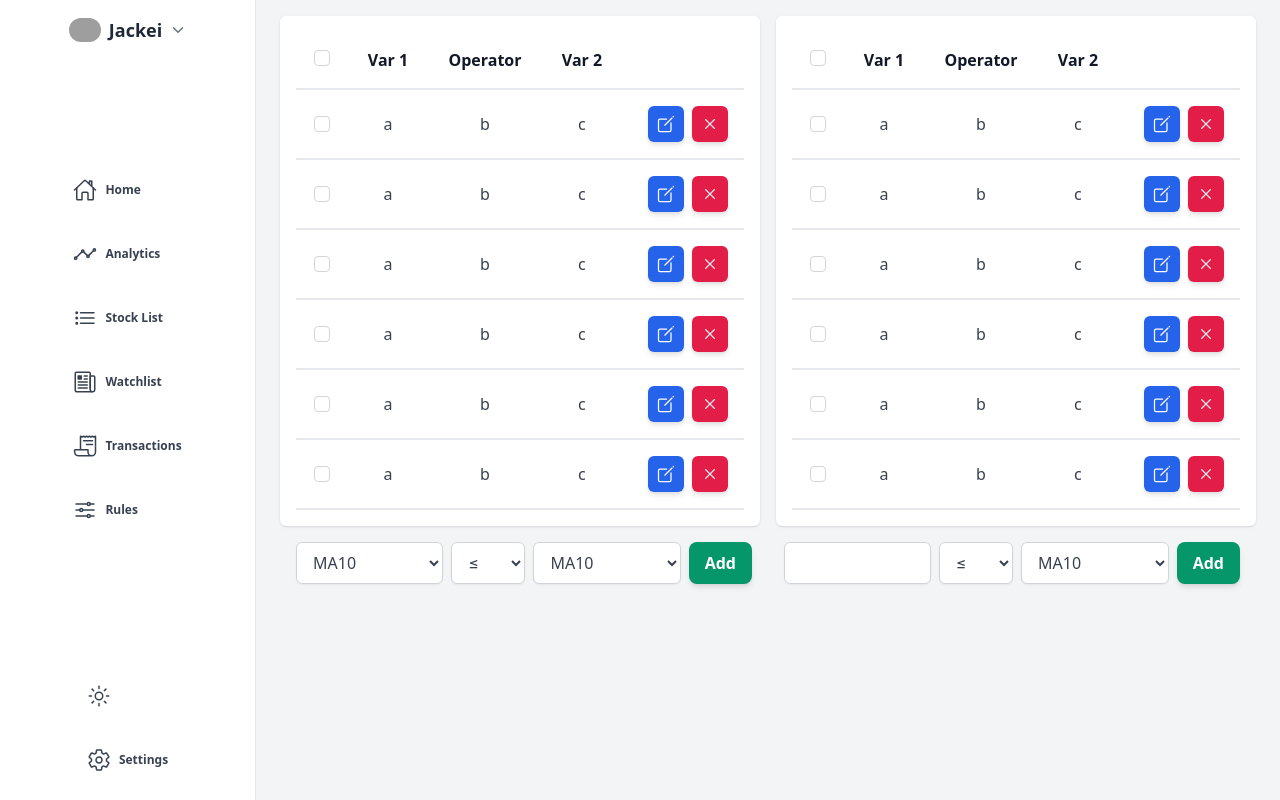
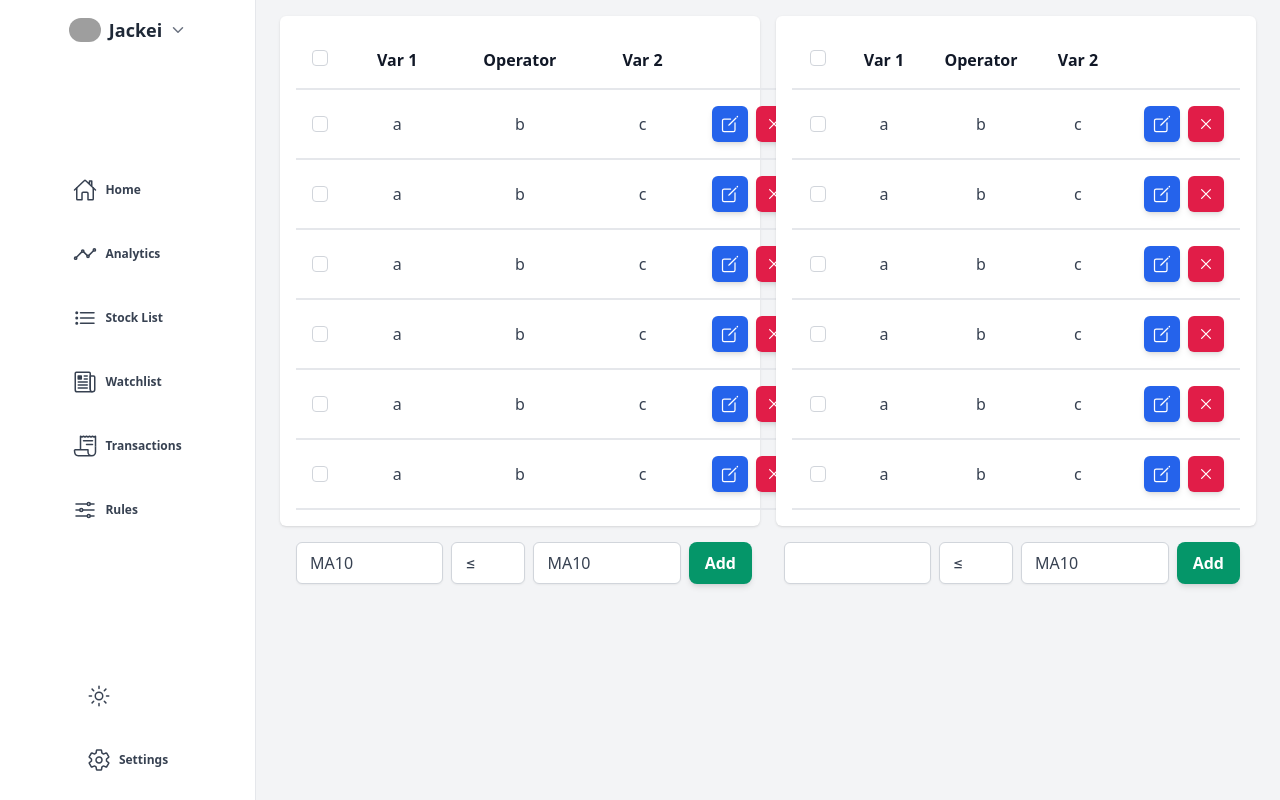
Before and after one commit to audreylai/wallstreetbeggars, a Flask app: page /rules in a window 1280 px wide. Run offline with Flask 2, Linux system fonts and the light colour scheme; grey boxes are pictures that could not be loaded.

Commit message:
fixed rules table resize issue

```diff
--- a/static/tailwind/output.css
+++ b/static/tailwind/output.css
@@ -635,9 +635,38 @@ video {
   grid-column: span 1 / span 1;
 }
 
+.m-4 {
+  margin: 1rem;
+}
+
+.mx-2 {
+  margin-left: 0.5rem;
+  margin-right: 0.5rem;
+}
+
 .my-1 {
   margin-top: 0.25rem;
   margin-bottom: 0.25rem;
+}
+
+.mx-3 {
+  margin-left: 0.75rem;
+  margin-right: 0.75rem;
+}
+
+.mx-5 {
+  margin-left: 1.25rem;
+  margin-right: 1.25rem;
+}
+
+.mx-4 {
+  margin-left: 1rem;
+  margin-right: 1rem;
+}
+
+.mx-8 {
+  margin-left: 2rem;
+  margin-right: 2rem;
 }
 
 .mt-1 {
@@ -937,6 +966,10 @@ video {
 
 .self-end {
   align-self: flex-end;
+}
+
+.self-center {
+  align-self: center;
 }
 
 .overflow-auto {
@@ -1534,6 +1567,11 @@ video {
   border-color: transparent;
 }
 
+.focus\:border-indigo-500:focus {
+  --tw-border-opacity: 1;
+  border-color: rgb(99 102 241 / var(--tw-border-opacity));
+}
+
 .focus\:text-indigo-700:focus {
   --tw-text-opacity: 1;
   color: rgb(67 56 202 / var(--tw-text-opacity));
@@ -1565,6 +1603,11 @@ video {
   --tw-ring-color: rgb(244 63 94 / var(--tw-ring-opacity));
 }
 
+.focus\:ring-indigo-500:focus {
+  --tw-ring-opacity: 1;
+  --tw-ring-color: rgb(99 102 241 / var(--tw-ring-opacity));
+}
+
 .focus\:ring-emerald-500:focus {
   --tw-ring-opacity: 1;
   --tw-ring-color: rgb(16 185 129 / var(--tw-ring-opacity));
--- a/templates/rules.html
+++ b/templates/rules.html
@@ -1,10 +1,16 @@
-{% extends "base.html" %} {% block title %} Home {% endblock %} {% block content
+{% extends "base.html" %} {% block title %} Home {% endblock %} {% block header %}
+<style>select {
+  -webkit-appearance: none;
+  -moz-appearance: none;
+  text-indent: 1px;
+  text-overflow: '';
+}</style>{% endblock %}{% block content
 %}
 <div
   class="flex flex-col w-screen h-screen px-6 py-4 bg-gray-100 dark:bg-zinc-900"
 >
   <div class="grid grid-cols-2 gap-x-4">
-    <div class="p-4 bg-white rounded-md shadow dark:bg-zinc-800">
+    <div class="h-full p-4 bg-white rounded-md shadow dark:bg-zinc-800">
 			<table class="w-full">
         <thead>
           <tr>
@@ -18,20 +24,20 @@
               />
             </th>
             <th
-              class="p-4 font-semibold text-gray-900 border-b-2 dark:border-zinc-500 whitespace-nowrap dark:text-zinc-100"
+              class="py-4 font-semibold text-gray-900 border-b-2 dark:border-zinc-500 whitespace-nowrap dark:text-zinc-100"
             >
-              Var 1
+              <p class="mx-8">Var 1</p>
             </th>
             <th
-						class="p-4 font-semibold text-gray-900 border-b-2 dark:border-zinc-500 whitespace-nowrap dark:text-zinc-100"
+						class="py-4 font-semibold text-gray-900 border-b-2 dark:border-zinc-500 whitespace-nowrap dark:text-zinc-100"
             >
-              Operator
+              <p class="mx-8">Operator</p>
             </th>
             <th
-						class="p-4 font-semibold text-gray-900 border-b-2 dark:border-zinc-500 whitespace-nowrap dark:text-zinc-100"
-            >Var 2</th>
+						class="py-4 font-semibold text-gray-900 border-b-2 dark:border-zinc-500 whitespace-nowrap dark:text-zinc-100"
+            ><p class="mx-8">Var 2</p></th>
 						<th
-						class="p-4 font-semibold text-gray-900 border-b-2 dark:border-zinc-500 whitespace-nowrap dark:text-zinc-100"
+						class="font-semibold text-gray-900 border-b-2 dark:border-zinc-500 whitespace-nowrap dark:text-zinc-100"
 						></th>
           </tr>
         </thead>
@@ -108,9 +114,9 @@
 	              />
               </div>
             </td>
-            <td class="p-4 border-b-2 dark:border-zinc-500 var1">a</td>
-            <td class="p-4 border-b-2 dark:border-zinc-500 op">b</td>
-						<td class="p-4 border-b-2 dark:border-zinc-500 var2">c</td>
+            <td class="p-4 border-b-2 dark:border-zinc-500 var1"><p>a</p></td>
+            <td class="p-4 border-b-2 dark:border-zinc-500 op"><p>b</p></td>
+						<td class="p-4 border-b-2 dark:border-zinc-500 var2"><p>c</p></td>
             <td class="p-4 border-b-2 dark:border-zinc-500">
               <div class="flex items-center justify-end space-x-2">
 								<button
@@ -138,18 +144,18 @@
   <div class="grid grid-cols-2">
     <div class="flex p-4 space-x-2">
       <select
-        class="block w-2/6 px-3 py-2 text-gray-700 bg-white border border-gray-300 rounded-md shadow-sm focus:outline-none focus:ring-primary-500 focus:border-primary-500 dark:bg-zinc-800 dark:border-zinc-600 dark:text-zinc-300"
+        class="block w-2/6 px-3 py-2 text-gray-700 bg-white border border-gray-300 rounded-md shadow-sm focus:outline-none focus:ring-indigo-500 focus:border-indigo-500 dark:bg-zinc-800 dark:border-zinc-600 dark:text-zinc-300"
       >
         <option value="MA10">MA10</option>
       </select>
       <select
-				class="block w-1/6 px-3 py-2 text-gray-700 bg-white border border-gray-300 rounded-md shadow-sm focus:outline-none focus:ring-primary-500 focus:border-primary-500 dark:bg-zinc-800 dark:border-zinc-600 dark:text-zinc-300"
+				class="block w-1/6 px-3 py-2 text-gray-700 bg-white border border-gray-300 rounded-md shadow-sm focus:outline-none focus:ring-indigo-500 focus:border-indigo-500 dark:bg-zinc-800 dark:border-zinc-600 dark:text-zinc-300"
       >
         <option value="≤">≤</option>
         <option value="≥">≥</option>
       </select>
       <select
-				class="block w-2/6 px-3 py-2 text-gray-700 bg-white border border-gray-300 rounded-md shadow-sm focus:outline-none focus:ring-primary-500 focus:border-primary-500 dark:bg-zinc-800 dark:border-zinc-600 dark:text-zinc-300"
+				class="block w-2/6 px-3 py-2 text-gray-700 bg-white border border-gray-300 rounded-md shadow-sm focus:outline-none focus:ring-indigo-500 focus:border-indigo-500 dark:bg-zinc-800 dark:border-zinc-600 dark:text-zinc-300"
       >
         <option value="MA10">MA10</option>
       </select>
@@ -162,7 +168,7 @@
     </div>
     <div class="flex p-4 space-x-2">
 			<div class="relative w-2/6">
-				<input id="term1" class="block w-full px-3 py-2 text-gray-700 bg-white border border-gray-300 rounded-md shadow-sm w focus:outline-none focus:ring-primary-500 focus:border-primary-500 dark:bg-zinc-800 dark:border-zinc-600 dark:text-zinc-300"
+				<input id="term1" class="block w-full px-3 py-2 text-gray-700 bg-white border border-gray-300 rounded-md shadow-sm w focus:outline-none focus:ring-indigo-500 focus:border-indigo-500 dark:bg-zinc-800 dark:border-zinc-600 dark:text-zinc-300"
 				/>
 				<div class="absolute z-10 mt-1 overflow-y-auto bg-white rounded-md shadow-lg w-fit">
 					<ul tabindex="-1" id="autocomplete" class="py-1 overflow-auto text-base rounded-md max-h-56 ring-1 ring-black ring-opacity-5 focus:outline-none sm:text-sm">
@@ -170,13 +176,13 @@
 				</div>
 			</div>
       <select
-				class="block w-1/6 px-3 py-2 text-gray-700 bg-white border border-gray-300 rounded-md shadow-sm focus:outline-none focus:ring-primary-500 focus:border-primary-500 dark:bg-zinc-800 dark:border-zinc-600 dark:text-zinc-300"
+				class="block w-1/6 px-3 py-2 text-gray-700 bg-white border border-gray-300 rounded-md shadow-sm focus:outline-none focus:ring-indigo-500 focus:border-indigo-500 dark:bg-zinc-800 dark:border-zinc-600 dark:text-zinc-300"
       >
         <option value="≤">≤</option>
         <option value="≥">≥</option>
       </select>
       <select
-				class="block w-2/6 px-3 py-2 text-gray-700 bg-white border border-gray-300 rounded-md shadow-sm focus:outline-none focus:ring-primary-500 focus:border-primary-500 dark:bg-zinc-800 dark:border-zinc-600 dark:text-zinc-300"
+				class="block w-2/6 px-3 py-2 text-gray-700 bg-white border border-gray-300 rounded-md shadow-sm focus:outline-none focus:ring-indigo-500 focus:border-indigo-500 dark:bg-zinc-800 dark:border-zinc-600 dark:text-zinc-300"
       >
         <option value="MA10">MA10</option>
       </select>
@@ -224,7 +230,7 @@
 
 			dropdown_var = $(`
 				<select
-					class="block px-3 py-2 text-gray-700 bg-white border border-gray-300 rounded-md shadow-sm focus:outline-none focus:ring-primary-500 focus:border-primary-500 dark:bg-zinc-800 dark:border-zinc-600 dark:text-zinc-300"
+					class="self-center px-3 py-2 text-gray-700 bg-white border border-gray-300 rounded-md shadow-sm focus:outline-none focus:ring-primary-500 focus:border-primary-500 dark:bg-zinc-700 dark:border-zinc-600 dark:text-zinc-300"
 				>
 					<option>MA10</option>
 				</select>`
@@ -232,7 +238,7 @@
 
 			dropdown_op = $(`
 				<select
-					class="block px-3 py-2 text-gray-700 bg-white border border-gray-300 rounded-md shadow-sm focus:outline-none focus:ring-primary-500 focus:border-primary-500 dark:bg-zinc-800 dark:border-zinc-600 dark:text-zinc-300"
+					class="self-center px-3 py-2 text-gray-700 bg-white border border-gray-300 rounded-md shadow-sm focus:outline-none focus:ring-primary-500 focus:border-primary-500 dark:bg-zinc-700 dark:border-zinc-600 dark:text-zinc-300"
 				>
 					<option>≤</option>
 					<option>≥</option>
```
